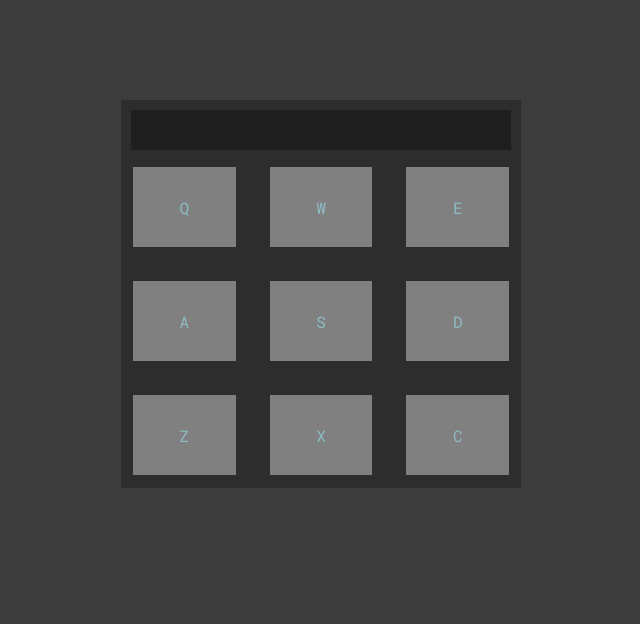
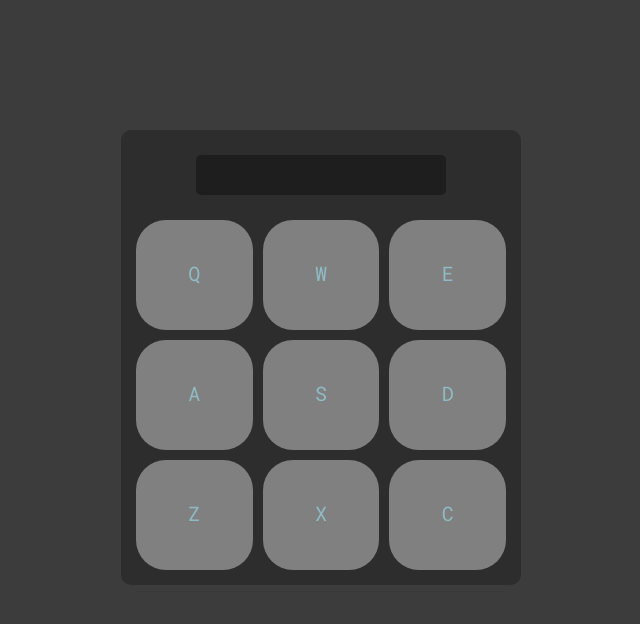
Before and after one commit to nthnmillar/pomodoro-react, a React (Create React App) app: page / in a window 1280 px wide. Shown: the top 624 px of the page, without its empty margins (319-959 px from the left). Built offline with nearby package versions, Linux system fonts and the light colour scheme.

Commit message:
Styled scss further

```diff
--- a/src/App.js
+++ b/src/App.js
@@ -10,7 +10,6 @@ import drum9 from './audio/909-LoTom-0D0.wav';
 import React, {useState, useEffect } from 'react';
 import SoundName from './SoundName';
 import 'bootstrap';
-
 
 function App(){
 
--- a/src/style.scss
+++ b/src/style.scss
@@ -20,20 +20,30 @@ body{
 
 #drum-machine{
  background:$container-color;
- height:388px;
+ height:455px;
  width: 400px;
- margin-top: 100px;
- padding:10px;
+ margin-top: 130px;
+ padding:25px;
+ border-radius: 10px;;
 }
 
 #display{
  background: $display-color;
  height:40px;
+ width: 250px;
+ margin-left: auto;
+ margin-right: auto;
+ text-align: center;
+ padding-top: 7px;
+ margin-bottom: 20px;
+ border-radius: 5px;
 }
 
 .drum-pad{
- height:80px;
+ height:110px;
  background:grey;
- margin:17px;
- padding-top: 7%;
+ margin:5px;
+ font-size: 20px;
+ padding-top: 10%;
+ border-radius: 30px;;
 }
```
Lines whose indentation alone changed are shown as unchanged.
